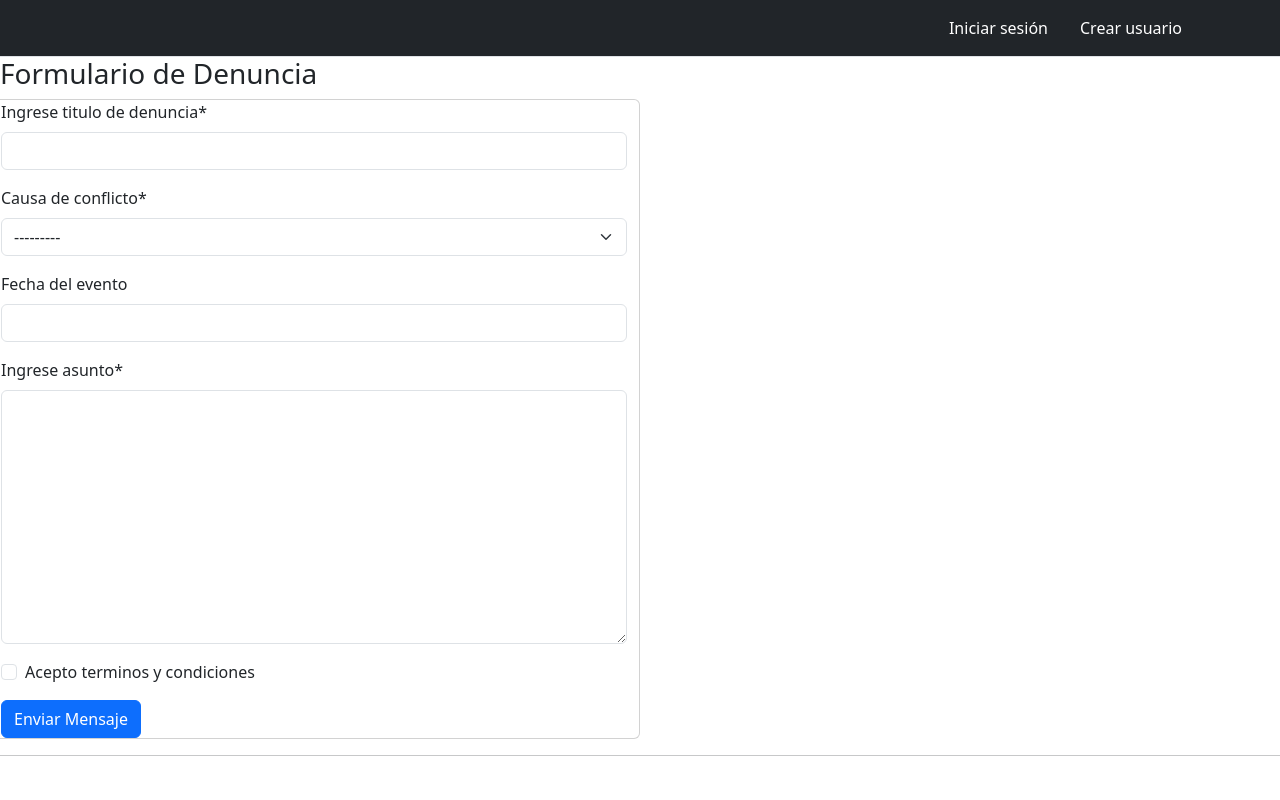
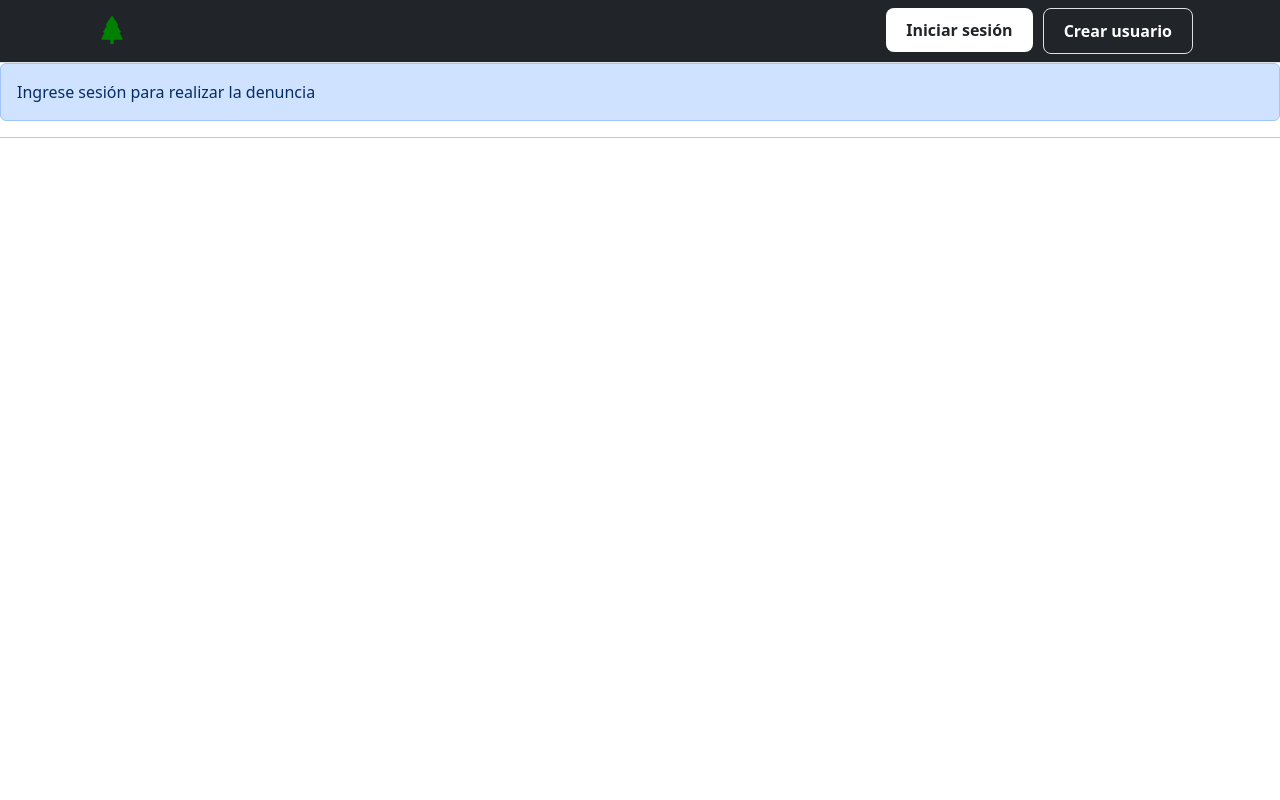
Before and after one commit to gaos180/denuncias, a Django app: page /ingreso_denuncia/ in a window 1280 px wide. Run offline with Django 5.2, Linux system fonts and the light colour scheme; some libraries are stand-ins or nearby versions.

Commit message:
fix interfaz + visibilidad de mapa en denuncia

```diff
--- a/sistema_denuncias/denuncias_ciudadanas/blog/urls.py
+++ b/sistema_denuncias/denuncias_ciudadanas/blog/urls.py
@@ -28,6 +28,7 @@ urlpatterns = [
     path('create_report/', create_report),
     path('success/', success),
     path('mapa/', mapa, name="mapa"),
+    path('', mapa),
     path('register/', registar, name='register'),
     path('logout/', LogoutView.as_view(), name='logout'),
     path('ingreso_denuncia/', registro_denuncia, name='registro_denuncia'),
--- a/sistema_denuncias/denuncias_ciudadanas/website/models.py
+++ b/sistema_denuncias/denuncias_ciudadanas/website/models.py
@@ -74,3 +74,9 @@ class RegistroDenuncia(models.Model):
     fecha_envio = models.DateTimeField(auto_now_add=True, verbose_name='Fecha de ingreso')
     consentimiento = models.BooleanField(default=False, verbose_name='Acepto terminos y condiciones')
     fecha_evento = models.DateField(verbose_name='Fecha del evento', null=True, blank=True)
+    # localizacion_geo = [variable del post]
+    # usuario denunciante = [variable del post]
+
+
+    def __str__(self) -> str:
+        return self.titulo
--- a/sistema_denuncias/denuncias_ciudadanas/website/templates/website/mapa.html
+++ b/sistema_denuncias/denuncias_ciudadanas/website/templates/website/mapa.html
@@ -30,31 +30,51 @@
 
 </head>
 <body>
+    <style>
+        a.text-white{
+            border-radius: 8px;
+            border-bottom: 6px solid #5ab228;
+        }
+        li{
+            margin-left: 5px;
+            margin-right: 5px;
+        }
+
+    </style>
     <nav class="py-2 bg-dark border-bottom">
         <div class="container d-flex flex-wrap">
-            <ul class="nav me-auto"></ul>
+            <ul class="nav me-auto">
+                <a class="nav-link fw-bold" href="{% url 'mapa' %}">
+                    <svg xmlns="http://www.w3.org/2000/svg" width="28" height="28" fill="green" class="bi bi-tree-fill" viewBox="0 0 16 16">
+                        <path d="M8.416.223a.5.5 0 0 0-.832 0l-3 4.5A.5.5 0 0 0 5 5.5h.098L3.076 8.735A.5.5 0 0 0 3.5 9.5h.191l-1.638 3.276a.5.5 0 0 0 .447.724H7V16h2v-2.5h4.5a.5.5 0 0 0 .447-.724L12.31 9.5h.191a.5.5 0 0 0 .424-.765L10.902 5.5H11a.5.5 0 0 0 .416-.777z"/>
+                    </svg>
+
+                </a>
+            </ul>
                 {% if request.user.is_authenticated %}
                 <ul class="nav">
                     <li class="nav-item">
                         <a class="nav-link text-white">Hola, {{ user.first_name }} {{ user.last_name }}</a>
                     </li>
                     <li>
+                        <a class="nav-link text-white fw-bold border" href="{% url 'registro_denuncia' %}" style="background-color: transparent;border-radius: 8px; color: #fff; padding: 10px 20px; text-decoration: none ;">Denunciar ahora</a>
+                    </li>
+                    <li>
                         <form method="post" action="{% url 'logout' %}">
                             {% csrf_token %}
-                            <button type="submit" id="cerrar" style="background-color: transparent; border: none; color: #fff; padding: 10px 20px; cursor: pointer" >Cerrar sesion</button>
+                            <button type="submit" id="cerrar" style="background-color: white; border-radius: 8px; color: #212529; padding: 10px 20px; cursor: pointer;font-weight: 1000; " >Cerrar sesión</button>
                         </form>
                     </li>
-                    <li>
-                        <a class="nav-link text-white" href="{% url 'registro_denuncia' %}" style="background-color: transparent; border: none; color: #fff; padding: 10px 20px; text-decoration: none">Denunciar ahora</a>
-                    </li>
+
                 {% else %}
                 <ul class="nav">
                     <li class="nav-item">
-                        <a class="nav-link text-white" href="{% url "login" %}">Iniciar sesión</a>
+                        <a class="nav-link fw-bold" href="{% url "login" %}" style="background-color: white; border-radius: 8px; color: #212529; padding: 10px 20px; cursor: pointer;font-weight: 1000; ">Iniciar sesión</a>
                     </li>
-                    <li>
-                        <a class="nav-link text-white" href="{% url "register" %}">Crear usuario</a>
+                    <li class="nav-item">
+                        <a class="nav-link fw-bold border" href="{% url "register" %}" style="background-color: transparent; border-radius: 8px; color: #fff; padding: 10px 20px; text-decoration: none ;">Crear usuario</a>
                     </li>
+
                 {% endif %}
             </ul>
         </div>
--- a/sistema_denuncias/denuncias_ciudadanas/website/templates/website/register.html
+++ b/sistema_denuncias/denuncias_ciudadanas/website/templates/website/register.html
@@ -4,10 +4,11 @@
     <meta charset="UTF-8">
     <meta name="viewport" content="width=device-width, initial-scale=1.0">
     <title>Registro</title>
+
+</head>
+<body>
     {% load bootstrap5 %}
     {% bootstrap_css %}
-</head>
-<body>
 
     <div class="container mt-5">
         <h2>Registrar</h2>
--- a/sistema_denuncias/denuncias_ciudadanas/website/templates/website/registro_denuncia.html
+++ b/sistema_denuncias/denuncias_ciudadanas/website/templates/website/registro_denuncia.html
@@ -2,14 +2,28 @@
 {% load crispy_forms_tags %}
 
 {% block content %}
+    <style>
+        .asteriskField{
+            display: none;
+        }
+        h3{
+            margin-top: 4px;
+        }
+        .card-left{
+            border-top: 6px solid #40A4F4;
+        }
+        .card-right{
+            border-top: 6px solid #5ab228;
+        }
+    </style>
+    {% if request.user.is_authenticated %}
+        <div class="container">
             <h3 class="text">Formulario de Denuncia</h3>
             <div class="row">
-        <div class="col-md-6 card center">
+                <div class="col-md-4 card center card-left">
                     <form action="" method="POST">
                         {% csrf_token %}
-
                         {{ registro_denuncia | crispy}}
-
                         <input class="btn btn-primary" type="submit" value="Enviar Mensaje" {% if 'ok' in request.GET %}disabled{% endif %}{% if 'error' in request.GET %}disabled{% endif %}>
                     </form>
 
@@ -25,7 +39,55 @@
                         </div>
                     {% endif %}
                 </div>
+                    <div class="col-md-7 card card-right ">
+                        <style>
+                            #map {
+                                margin-top:10px;
+                                height: 500px;
+                                width: 100%;
+                            }
+                        </style>
+                        <script src="https://maps.googleapis.com/maps/api/js?key=AIzaSyAePnBZc6RcvZGWf0a9twNHbWDxSmln3Gg&callback=initMap" async defer></script>
+                        <script>
+                            function initMap() {
+                                var mapOptions = {
+                                    center: { lat: -35.405338287353516, lng: -71.6393814086914 },
+                                    zoom: 14
+                                };
+                                var map = new google.maps.Map(document.getElementById('map'), mapOptions);
+                                 // Variable to hold the marker
+                            let marker;
+
+                            // Add click event listener to the map
+                            google.maps.event.addListener(map, "click", function(event) {
+                                // If marker exists, remove it first
+                                if (marker) {
+                                marker.setMap(null);
+                                }
+
+                                // Create a new marker at the clicked location
+                                marker = new google.maps.Marker({
+                                position: event.latLng,
+                                map: map,
+                                });
+                            });
+                            }
+                        </script>
+                        <meta name="viewport" content="width=device-width, initial-scale=1.0">
+                        <div id="map" class="border rounded">
+
                         </div>
+                    </div>
+
+            </div>
+        </div>
+    {% else %}
+    <div>
+        <div class="alert alert-primary" role="alert">
+            Ingrese sesión para realizar la denuncia
+        </div>
+    </div>
+    {% endif %}
 
     <hr>
 
--- a/sistema_denuncias/denuncias_ciudadanas/website/views.py
+++ b/sistema_denuncias/denuncias_ciudadanas/website/views.py
@@ -6,6 +6,7 @@ from django.contrib.auth.models import Group
 from .forms import ReportForm, RegistroDenuncia
 from django.urls import reverse
 from django.contrib.auth.forms import AuthenticationForm
+from django.core.mail import send_mail
 
 # Create your views here.
 def publicaciones(request):
@@ -79,7 +80,22 @@ def registar(request):
             user.groups.add(group)
 
             login(request, user)
+            subject = "Creación de cuenta"
+            message = "Se ha creado una cuenta asociada a tu email"
+            from_email = "denuncias_medioambientales@outlook.com"
+            email_password = "denuncia123"
+
+            recipient_list = [user.email]
+
+            # Send the email
+            send_mail(subject, message, from_email, recipient_list, html_message=message, fail_silently=False, authentication=(from_email, email_password))
+            # Optional: Handle success/error scenarios
+            if send_mail(subject, message, from_email, recipient_list, html_message=message, fail_silently=False, authentication=(from_email, email_password)):
+                print("Email sent successfully!")
+            else:
+                print("Error sending email.")
             return render(request, "website/mapa.html")
+
     else:
         form = UserRegisterForm()
     return render(request, 'website/register.html', {'form': form})
```
Also changed, not shown: sistema_denuncias/denuncias_ciudadanas/website/templates/website/css/style.css (deleted, +0 -19 lines). Lines whose indentation alone changed are shown as unchanged.
